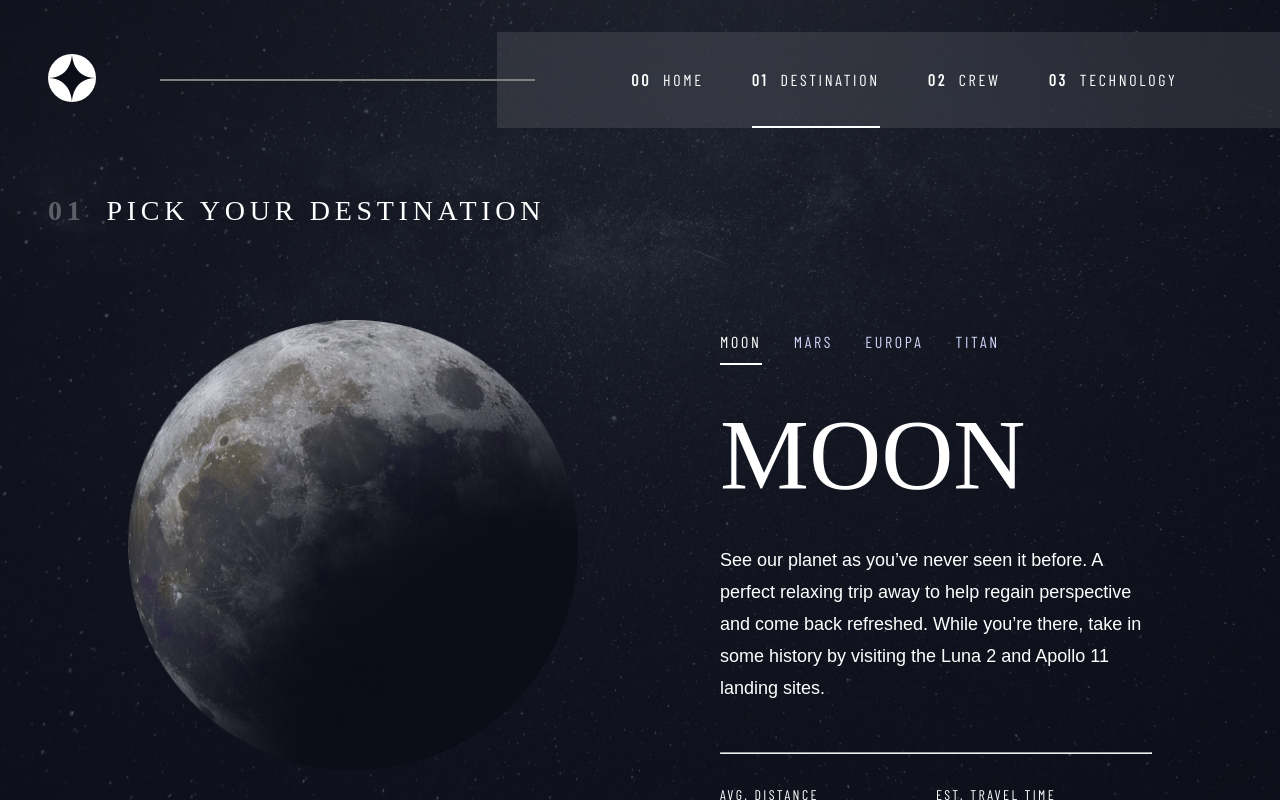
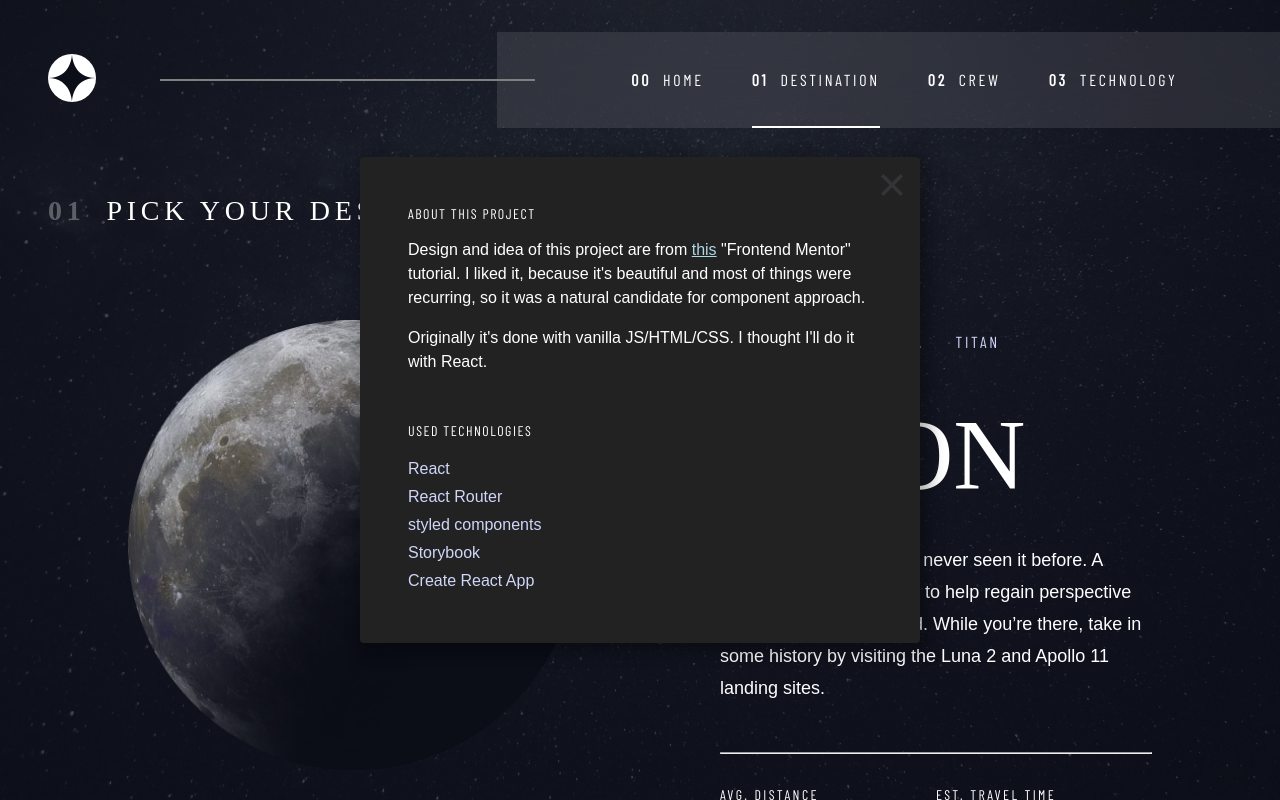
Before and after one commit to dmitri987/demo-space-travel, a React (Create React App) app: page /destination in a window 1280 px wide. Built offline with nearby package versions, Linux system fonts and the light colour scheme; a web font is replaced by a local one.

Commit message:
add ProjectInfo

```diff
--- a/src/App.js
+++ b/src/App.js
@@ -4,6 +4,7 @@ import HomePage from "./components/Home/HomePage";
 import DestinationPage from "./components/Destination/DestinationPage";
 import CrewPage from "./components/Crew/CrewPage";
 import TechnologyPage from "./components/Technology/TechnologyPage";
+import ProjectInfo from "./components/ProjectInfo/ProjectInfo";
 // import { createPage } from "./components/Page";
 import "./App.css";
 
@@ -12,6 +13,7 @@ import "./App.css";
 function App() {
   return (
     <div className="App">
+      <ProjectInfo />
       <Routes>
         <Route index element={<HomePage />} />
         <Route path="/destination" element={<DestinationPage />} />
--- /dev/null
+++ b/src/components/ProjectInfo/ProjectInfo.js
@@ -0,0 +1,158 @@
+import React, { useState } from "react";
+import styled from "styled-components";
+import icon from "./toggle_icon.svg";
+import closeIcon from "./close_icon.svg";
+
+const DURATION = ".5";
+
+const Backdrop = styled.div`
+  display: grid;
+  place-content: center;
+  position: fixed;
+  left: 0;
+  bottom: 0;
+  width: 100vw;
+  height: 100vh;
+  transform: translate(-100vw, 100vh);
+  z-index: 2;
+  transition: transform ${DURATION}s ease-in-out;
+
+  .show & {
+    transform: translate(0);
+  }
+`;
+
+const Toggle = styled.img`
+  position: fixed;
+  left: 2rem;
+  bottom: 2rem;
+  opacity: 30%;
+  cursor: pointer;
+  z-index: 1;
+  transition: all ${DURATION * 0.8}s ease-in-out;
+
+  :hover {
+    opacity: 80%;
+    transform: scale(1.25);
+  }
+
+  .show & {
+    transform: scale(0);
+  }
+`;
+
+const CloseIcon = styled.img`
+  position: absolute;
+  top: 1rem;
+  right: 1rem;
+  width: 24px;
+  height: 24px;
+  opacity: 10%;
+  cursor: pointer;
+`;
+
+const Panel = styled.div`
+  position: relative;
+  width: clamp(20rem, 100vw, 35rem);
+  min-height: 20vh;
+  padding-inline: clamp(0.75rem, 5vw, 3rem);
+  /* padding-block-start: 1rem; */
+  padding-block-end: 3rem;
+  border-radius: 4px;
+  text-align: start;
+  background: #222;
+  box-shadow: 5px 5px 15px 5px rgba(0 0 0 / 30%);
+  transform: scale(0);
+  opacity: 0;
+  transition: all ${(DURATION * 2) / 3}s ease-in-out;
+
+  .show & {
+    transform: scale(1);
+    opacity: 1;
+    transition: all ${DURATION / 2}s ease-in-out ${DURATION / 2.5}s;
+  }
+
+  & h5 {
+    font-size: 14px;
+    margin-block-start: 3rem;
+    margin-block-end: 1rem;
+    letter-spacing: 1.5px;
+  }
+
+  & p {
+    margin-block-start: 1rem;
+    font-size: 16px;
+    line-height: 1.5;
+  }
+
+  & a {
+    color: lightblue;
+    font-family: "Barlow", sans-serif;
+    font-size: 16px;
+  }
+`;
+
+const List = styled.ul`
+  list-style: none inside;
+  padding-inline-start: 0;
+
+  & li {
+    font-family: "Barlow", sans-serif;
+    line-height: 1.75;
+    color: var(--color-gray);
+  }
+`;
+
+const noClick = (event) => {
+  event.stopPropagation();
+};
+
+const ProjectInfo = (props) => {
+  const [show, setShow] = useState(true);
+  const toggleShow = () => setShow(!show);
+
+  return (
+    <div className={show && "show"}>
+      <Toggle
+        className={"icon"}
+        src={icon}
+        title="About this project"
+        alt="toggle"
+        onClick={toggleShow}
+      />
+      <Backdrop onClick={toggleShow}>
+        <Panel onClick={noClick}>
+          <CloseIcon src={closeIcon} alt="close window" onClick={toggleShow} />
+          <h5>About this project</h5>
+          <p>
+            Design and idea of this project are from{" "}
+            <a
+              href="https://www.frontendmentor.io/challenges/space-tourism-multipage-website-gRWj1URZ3"
+              target="_blank"
+              rel="noreferrer"
+            >
+              this
+            </a>{" "}
+            "Frontend Mentor" tutorial. I liked it, because it's beautiful and
+            most of things were recurring, so it was a natural candidate for
+            component approach.
+          </p>
+          <p>
+            Originally it's done with vanilla JS/HTML/CSS. I thought I'll do it
+            with React.
+          </p>
+          <h5>Used technologies</h5>
+          <List>
+            <li>React</li>
+            <li>React Router</li>
+            <li>styled components</li>
+            <li>Storybook</li>
+            <li>Create React App</li>
+          </List>
+        </Panel>
+      </Backdrop>
+    </div>
+  );
+};
+
+export default ProjectInfo;
```
Also changed, not shown: src/components/ProjectInfo/close_icon.svg (added), src/components/ProjectInfo/toggle_icon.svg (added).
